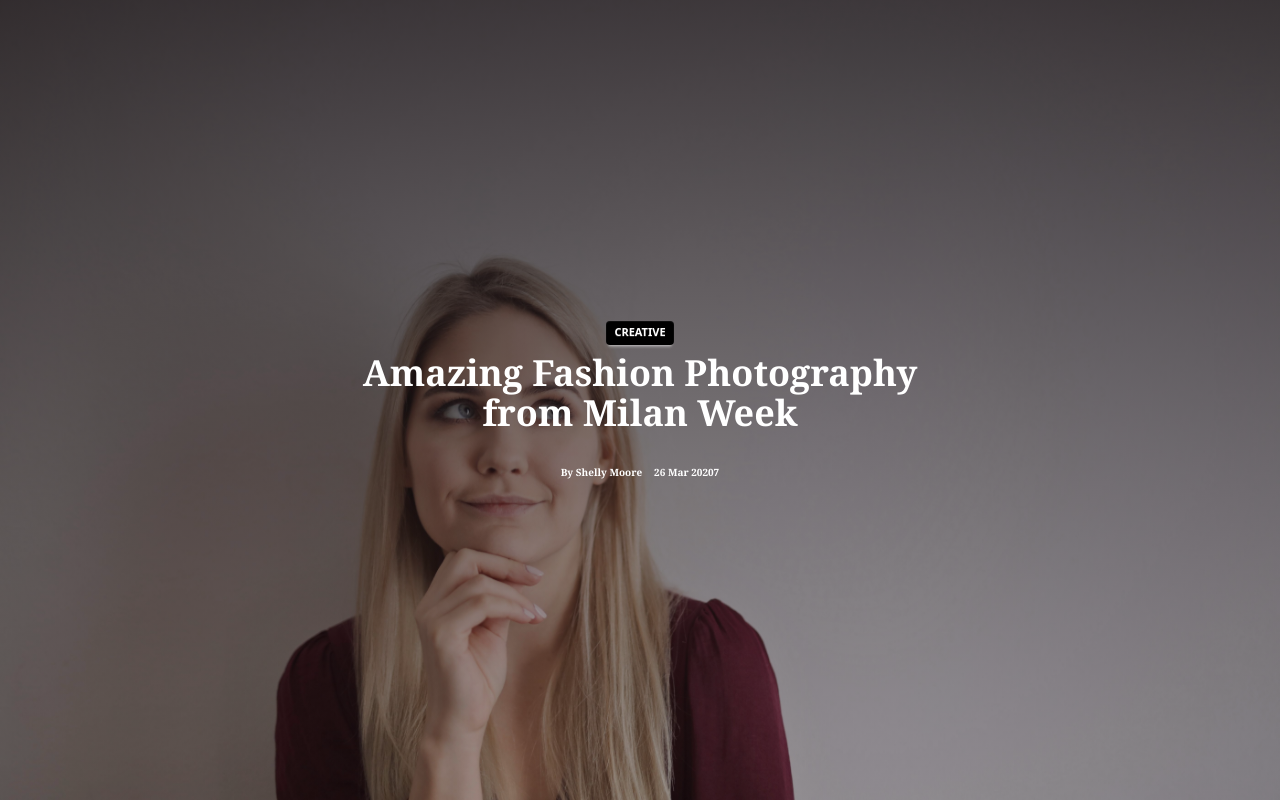
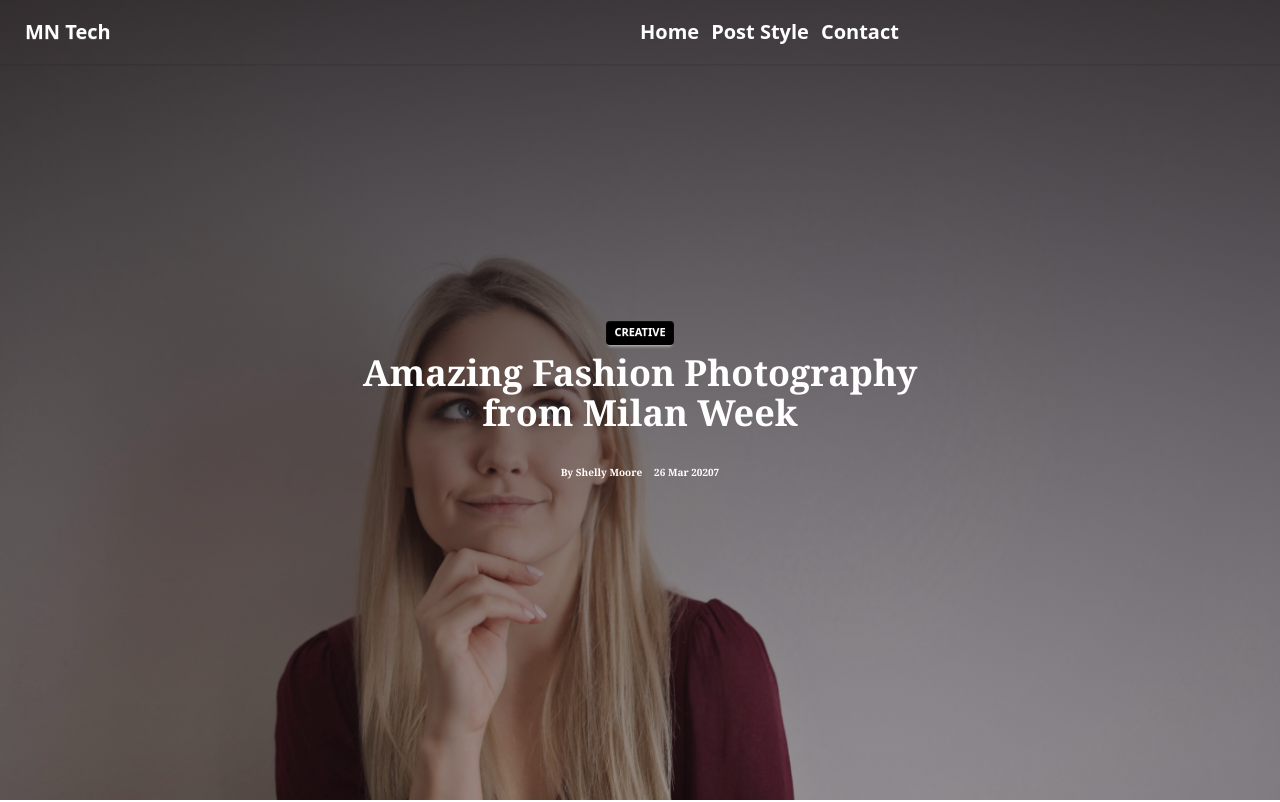
Before and after one commit to coders-rabbi/MNTech_first_project, a React (Vite) app: page / in a window 1280 px wide. Shown: the top 802 px of the page. Built offline with nearby package versions, Linux system fonts and the light colour scheme.

Commit message:
navbar almsot done

```diff
--- a/src/layout/root.jsx
+++ b/src/layout/root.jsx
@@ -1,10 +1,12 @@
 import React from 'react';
 import { Outlet } from 'react-router';
 import Footer from '../shared/footer';
+import Navbar from '../shared/navbar';
 
 const root = () => {
     return (
         <div>
+            <Navbar></Navbar>
             <Outlet>
 
             </Outlet>
--- a/src/shared/navbar.jsx
+++ b/src/shared/navbar.jsx
@@ -1,11 +1,43 @@
 import React from 'react';
+import { Link } from 'react-router';
 
-const navbar = () => {
+const Navbar = () => {
     return (
-        <div>
-            <h1>This is navbar</h1>
+        <div className="navbar absolute  shadow-sm">
+            <div className="navbar-start">
+                <div className="dropdown">
+                    <div tabIndex={0} role="button" className="btn btn-ghost lg:hidden">
+                        <svg xmlns="http://www.w3.org/2000/svg" className="h-5 w-5" fill="none" viewBox="0 0 24 24" stroke="currentColor"> <path strokeLinecap="round" strokeLinejoin="round" strokeWidth="2" d="M4 6h16M4 12h8m-8 6h16" /> </svg>
+                    </div>
+
+                    {/* // Submenu */}
+                    {/* <ul
+                        tabIndex="-1"
+                        className="menu menu-sm dropdown-content bg-base-100 rounded-box z-1 mt-3 w-52 p-2 shadow">
+                        <li><a>Item 1</a></li>
+                        <li>
+                            <a>Parent</a>
+                            <ul className="p-2">
+                                <li><a>Submenu 1</a></li>
+                                <li><a>Submenu 2</a></li>
+                            </ul>
+                        </li>
+                        <li><a>Item 3</a></li>
+                    </ul> */}
+                </div>
+                <a className="btn btn-ghost text-xl text-white">MN Tech</a>
+            </div>
+            <div className="navbar-center hidden lg:flex">
+
+                {/* Sunmenu */}
+                <ul className="flex gap-3 text-xl font-semibold text-white">
+                    <Link to="/">Home</Link>
+                    <Link to="#">Post Style</Link>
+                    <Link to="#">Contact</Link>
+                </ul>
+            </div>
         </div>
     );
 };
 
-export default navbar;
+export default Navbar;
```
